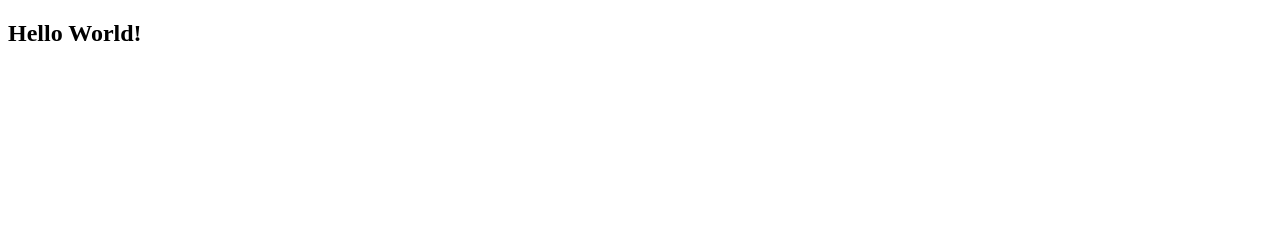
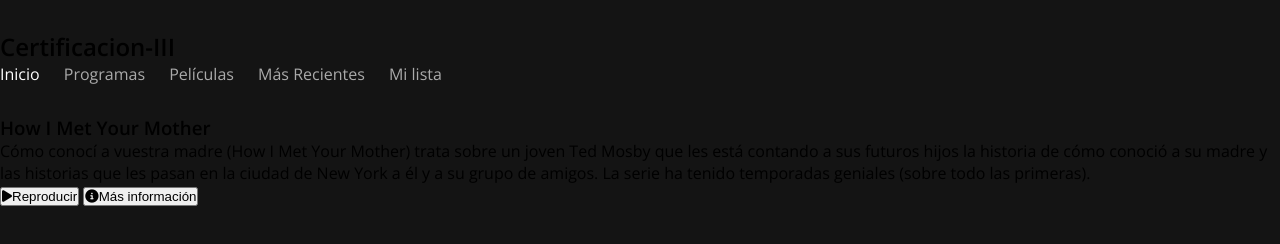
Before and after one commit to Paoli99/certi-website, a plain HTML site: page index.html in a window 1280 px wide. Drawn offline with nearby package versions, Linux system fonts and the light colour scheme.

Commit message:
update on index

```diff
--- a/index.html
+++ b/index.html
@@ -1,4 +1,4 @@
-<!-- <!DOCTYPE html>
+<!DOCTYPE html>
 <html lang="en">
 <head>
 	<meta charset="UTF-8">
@@ -37,10 +37,9 @@
 
 	<script src="https://kit.fontawesome.com/2c36e9b7b1.js" crossorigin="anonymous"></script>
 </body>
-</html> -->
-<!DOCTYPE html>
+</html>
+<!-- <!DOCTYPE html>
 <html>
-
 <body>
 
-<h2>Hello World!</h2>
+<h2>Demo Website Launched using S3, Cloudfront and Terraform</h2> -->
```
